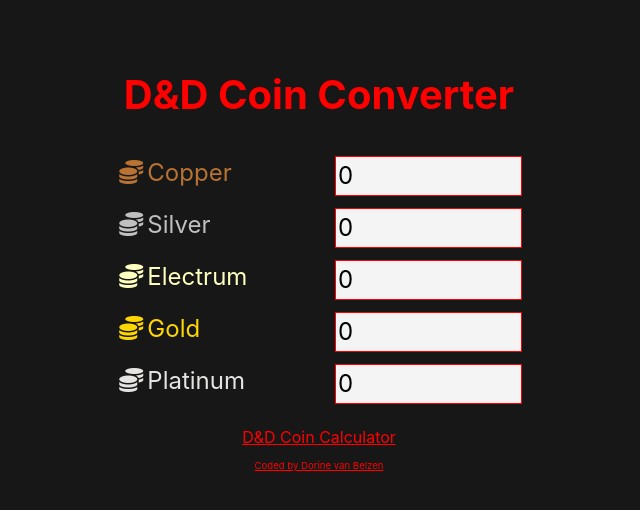
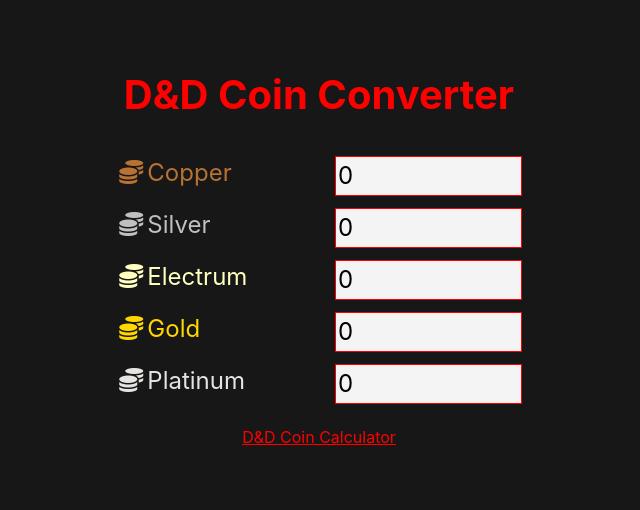
Before and after one commit to Dorine-forritari/react-dnd-coin-calculator, a React (Create React App) app: page /converter in a window 1280 px wide. Shown: the top 510 px of the page, without its empty margins (321-961 px from the left). Built offline with nearby package versions, Linux system fonts and the light colour scheme.

Commit message:
fixed another bug with the external link

```diff
--- a/src/components/Converter.js
+++ b/src/components/Converter.js
@@ -171,7 +171,6 @@
             </div>
         </div>
         <Link to='/' className='link'>D&D Coin Calculator</Link>
-        <Link to='/dorinevanbelzen' className='external__link'>Coded by Dorine van Belzen</Link>
         </div>
     );
     }
```
